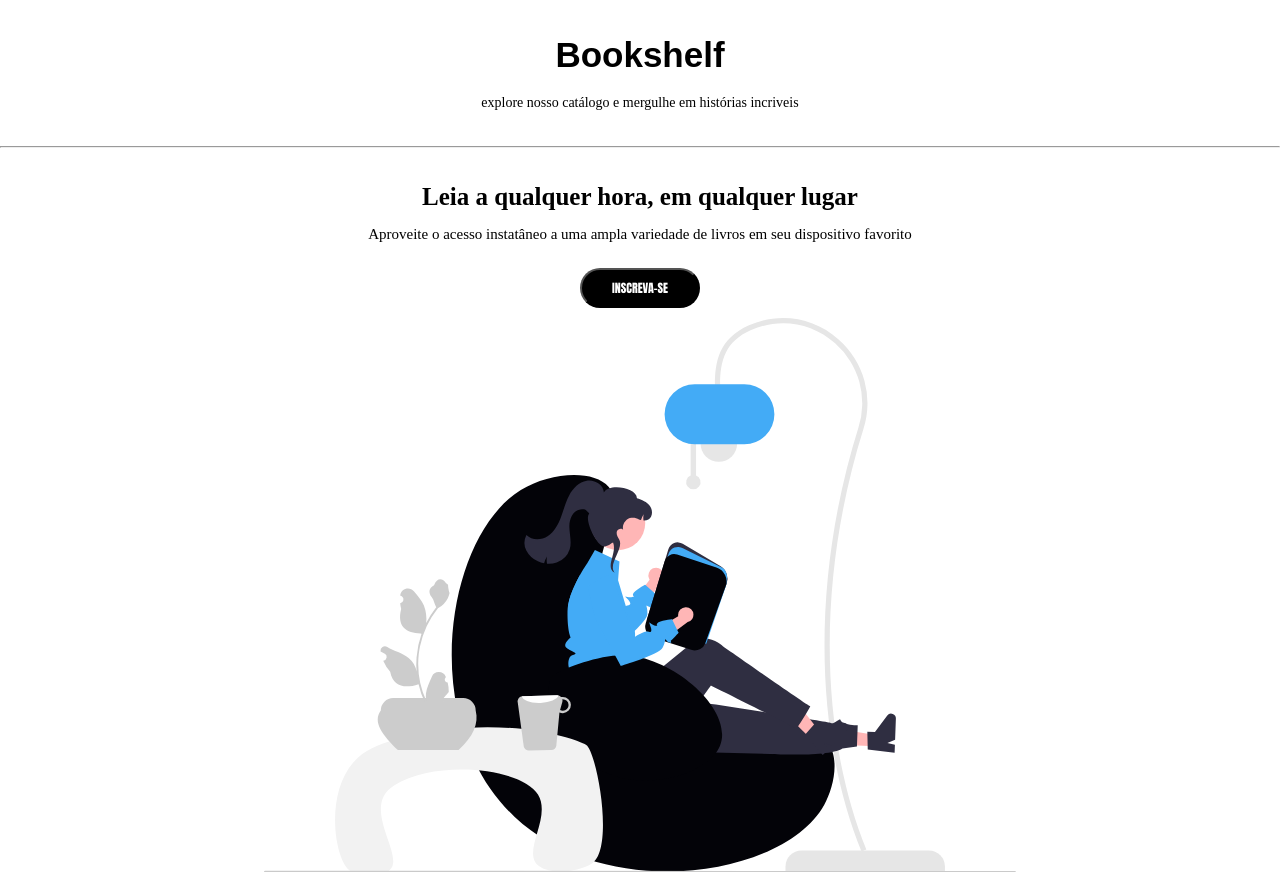
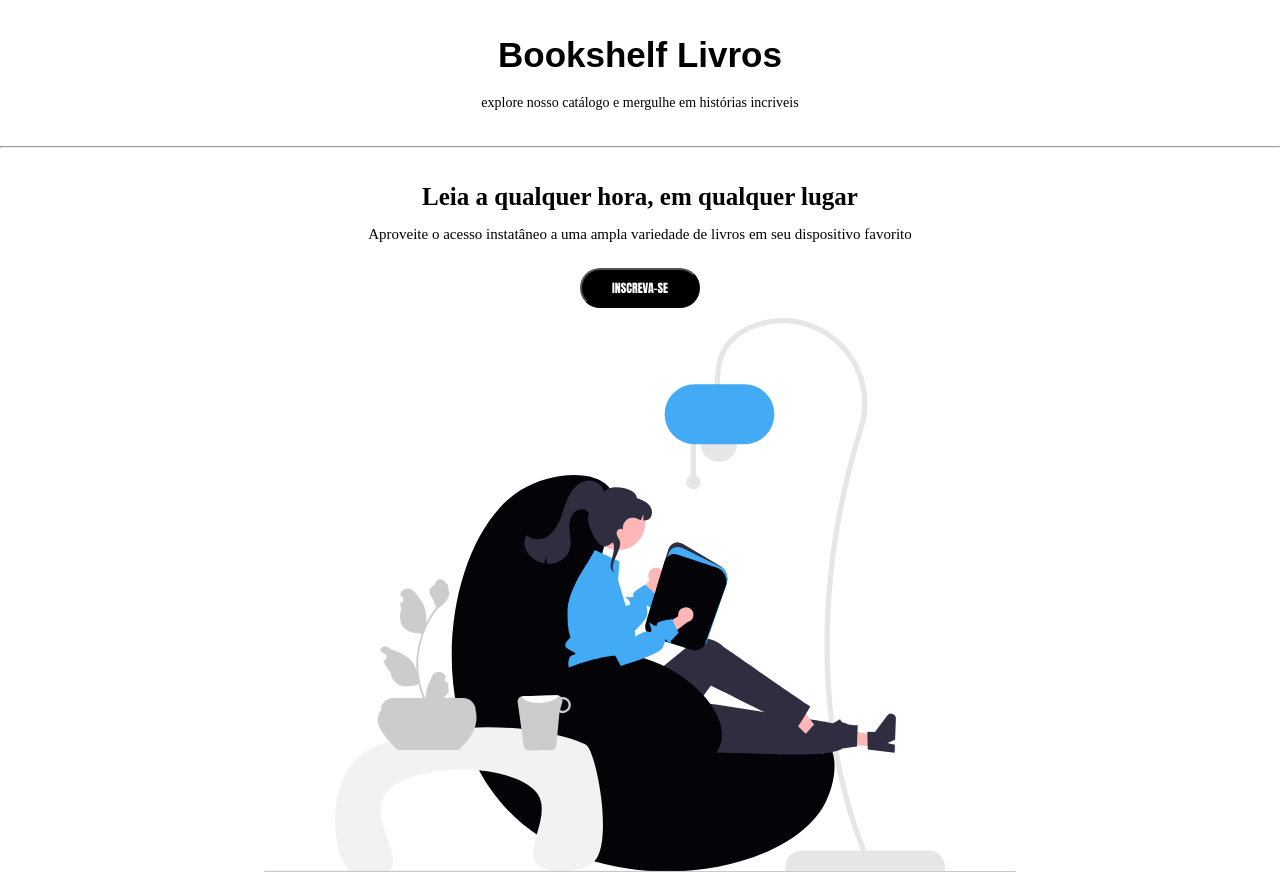
Before and after one commit to ArthurVenicio03/SIteDELivros, a plain HTML site: page index.html in a window 1280 px wide. Shown: the top 872 px of the page. Drawn offline with Linux system fonts and the light colour scheme.

Commit message:
Commit teste
Nome principal

```diff
--- a/index.html
+++ b/index.html
@@ -13,7 +13,7 @@
 
 <body>
     <header>
-        <h1 class="titulo">Bookshelf</h1>
+        <h1 class="titulo">Bookshelf Livros</h1>
         <p class="subtitulo">explore nosso catálogo e mergulhe em histórias incriveis</p>
     </header>
     <hr>
```
